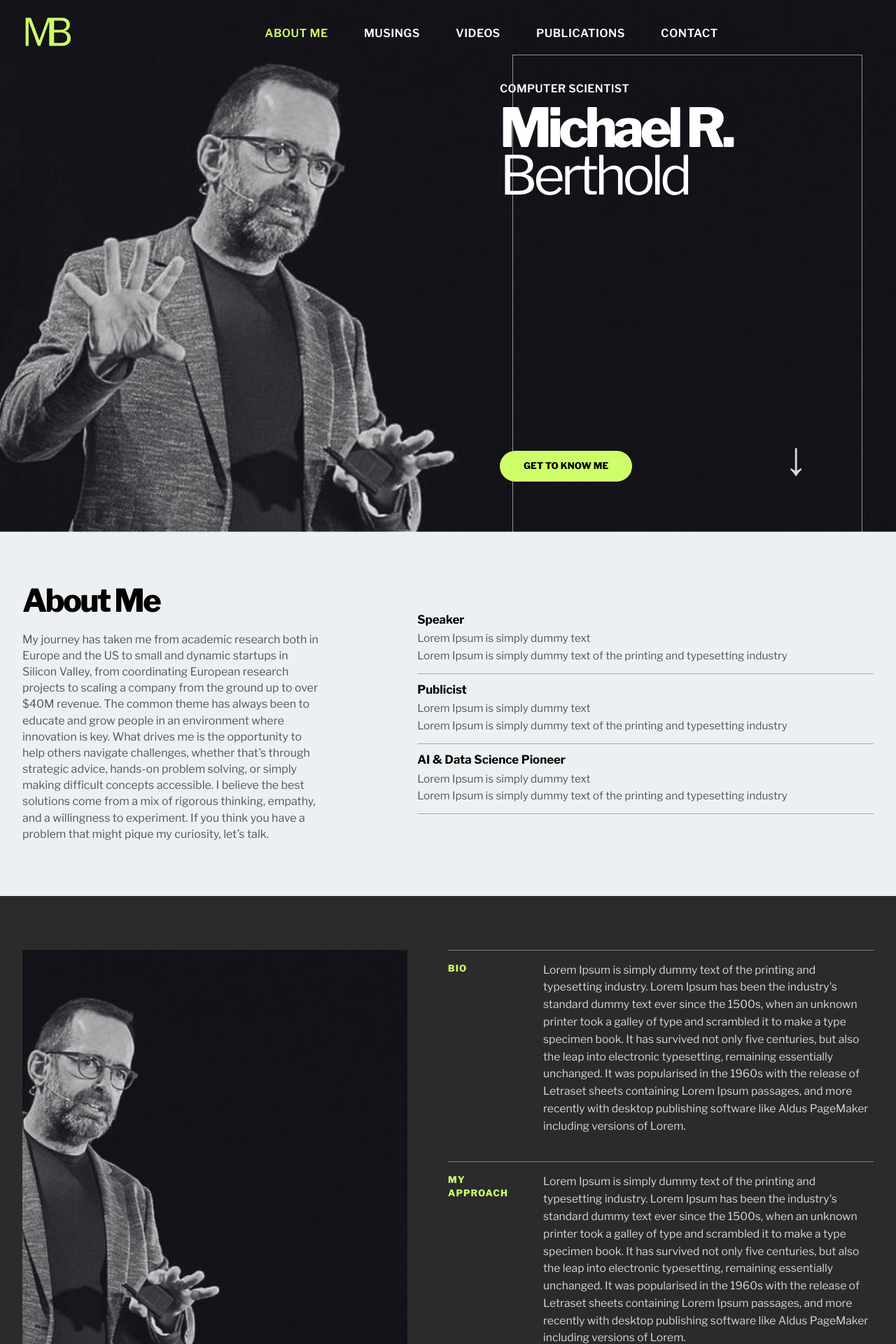
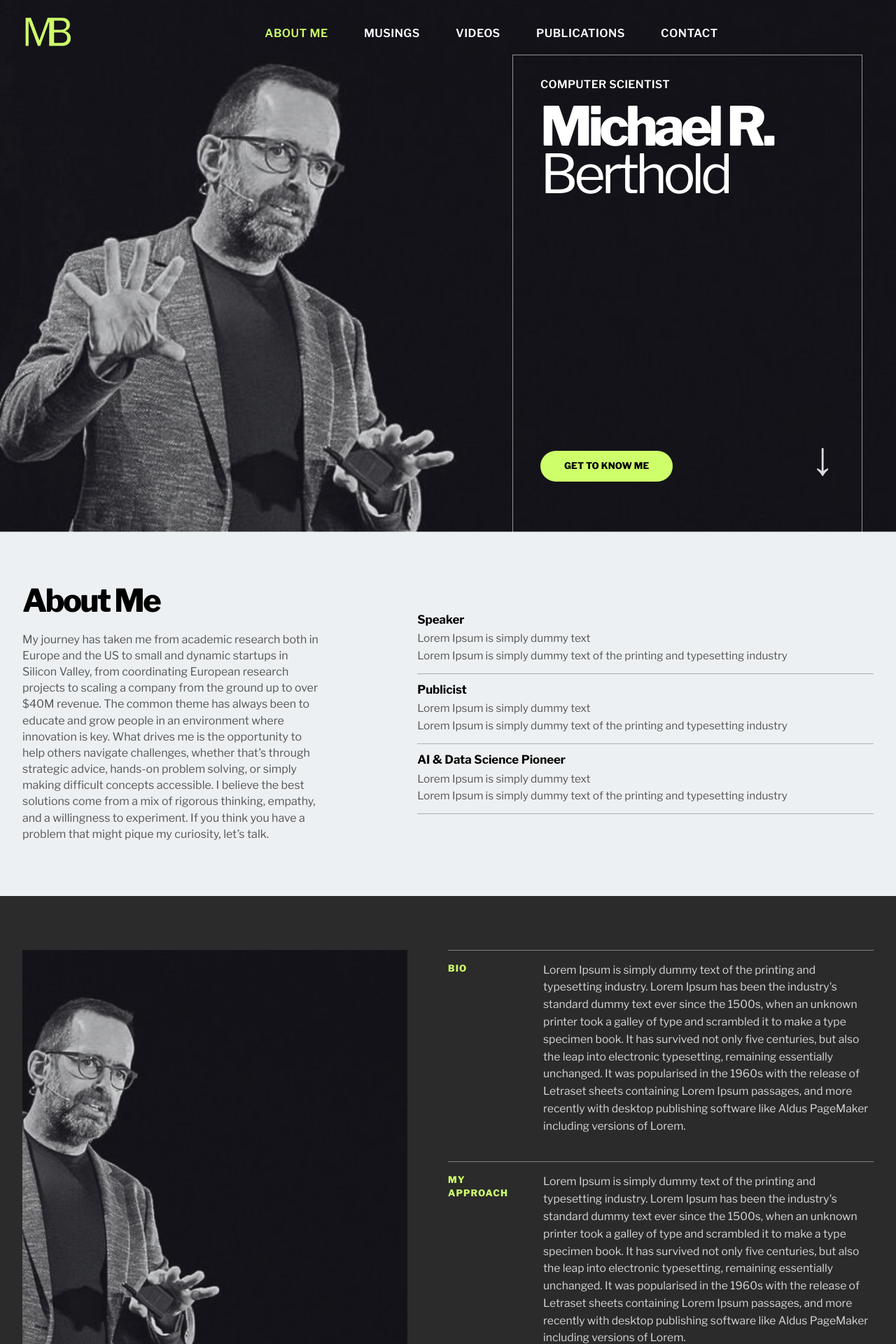
Before and after one commit to lacahelpme/mb, a Jekyll site: the page built from index.html, in a window 1280 px wide. Shown: the top 1920 px of the page at 70% size. Built offline with Jekyll 4.4.1, drawn with Linux system fonts in a browser that asks for light colours.

Commit message:
Update style.css

```diff
--- a/assets/css/style.css
+++ b/assets/css/style.css
@@ -271,12 +271,8 @@
 }
 
 .hero-shell {
-  display: grid;
-  grid-template-columns: 1fr 500px;
-  align-items: stretch;
+  position: relative;
   min-height: 760px;
-  gap: 0;
-  position: relative;
 }
 
 .hero-shell::after {
@@ -311,20 +307,20 @@
 }
 
 .hero-panel {
+  position: absolute;
+  top: 78px;
+  right: 48px;
+  bottom: 0;
+  width: 500px;
+
   display: grid;
   grid-template-rows: auto 1fr auto;
-  width: 100%;
-  max-width: 500px;
-  min-height: 100%;
-  padding: 118px 30px 72px;
-  align-self: stretch;
-  justify-self: end;
-  margin: 0 48px 0 0;
+
+  padding: 34px 40px 72px;
+
   background: transparent;
-  position: relative;
+  border: none;
   z-index: 3;
-  grid-column: 2;
-  border: none;
 }
 
 .hero-copy {
@@ -339,7 +335,7 @@
   font-size: 0.98rem;
   line-height: 1.1;
   font-weight: 600;
-  margin-bottom: 14px;
+  margin-bottom: 18px;
 }
 
 .hero-title {
```
